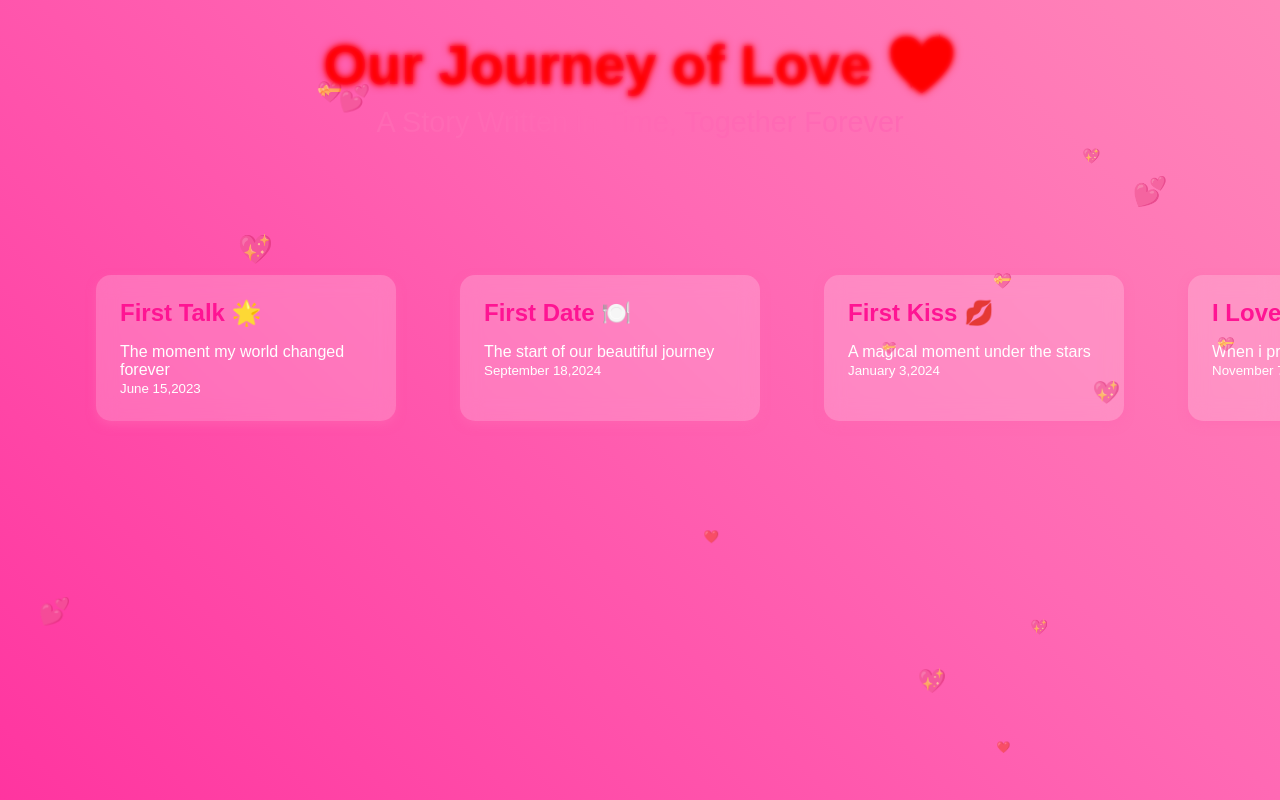
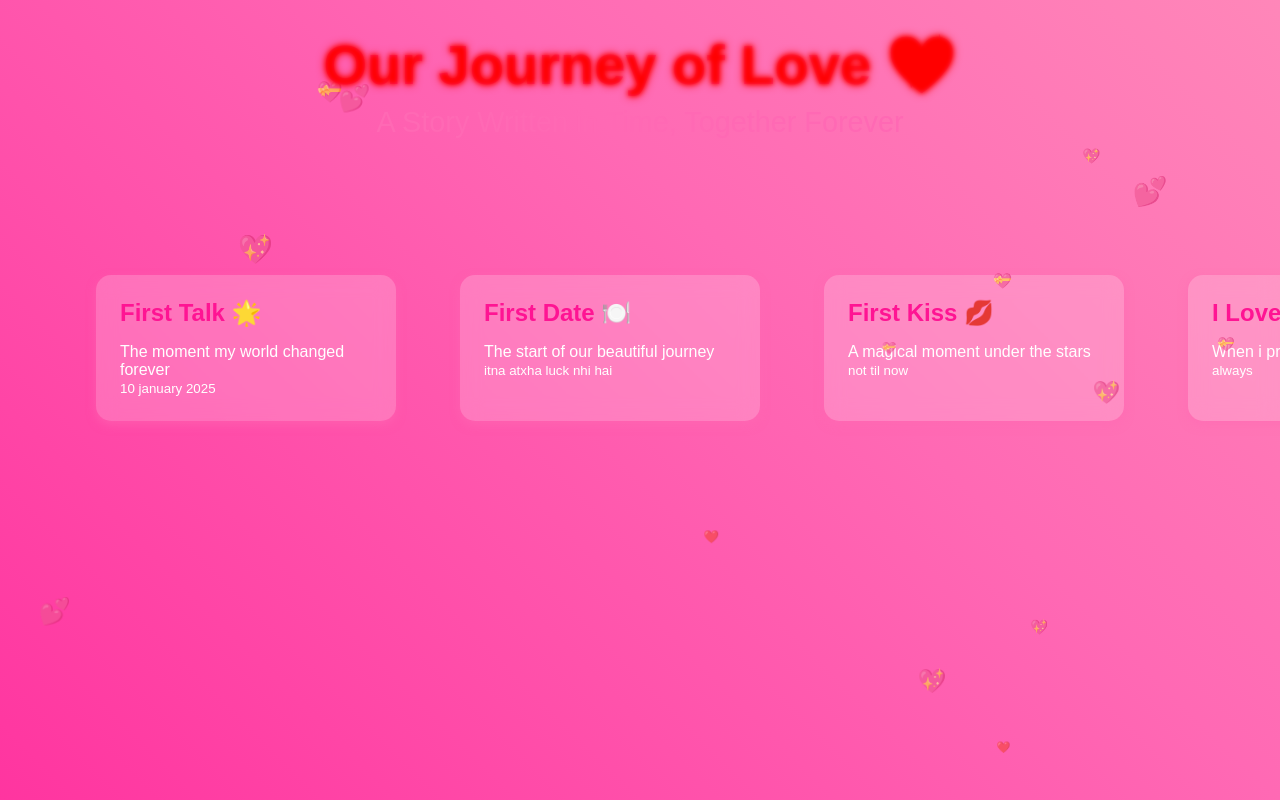
Before and after one commit to itz-me-ad/ap, a plain HTML site: page love.html in a window 1280 px wide. Drawn offline with nearby package versions, Linux system fonts and the light colour scheme.

Commit message:
Update love.html

```diff
--- a/love.html
+++ b/love.html
@@ -190,22 +190,22 @@
             {
                 title: "First Talk 🌟",
                 description: "The moment my world changed forever",
-                date: "June 15,2023"
+                date: "10 january 2025"
             },
             {
                 title: "First Date 🍽️",
                 description: "The start of our beautiful journey",
-                date: "September 18,2024 "
+                date: "itna atxha luck nhi hai "
             },
             {
                 title: "First Kiss 💋",
                 description: "A magical moment under the stars",
-                date: "January 3,2024"
+                date: "not til now"
             },
             {
                 title: "I Love You ❤️",
                 description: "When i proposed you",
-                date: "November 7,2024"
+                date: "always"
             }
         ];
 
```
